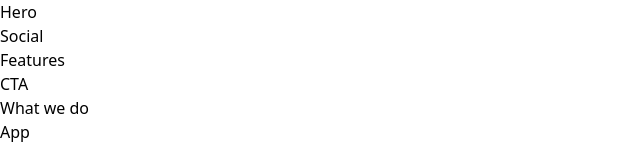
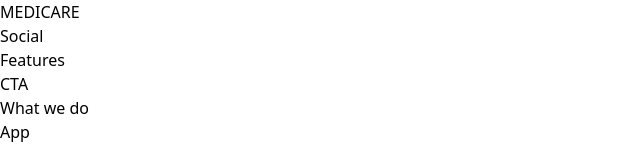
Before and after one commit to Anas-Farooq-codes/MEDICARE, a React (Vite) app: page / in a window 1280 px wide. Shown: the top 160 px of the page, without its empty margins (0-640 px from the left). Built offline with nearby package versions, Linux system fonts and the light colour scheme.

Commit message:
Fix some changes

```diff
--- a/src/components/hero.tsx
+++ b/src/components/hero.tsx
@@ -5,7 +5,7 @@
     <section
       id="hero"
     >
-      Hero
+      MEDICARE
     </section>
   );
 };
```
Also changed, not shown: src/footer.tsx (line endings or trailing spaces).
